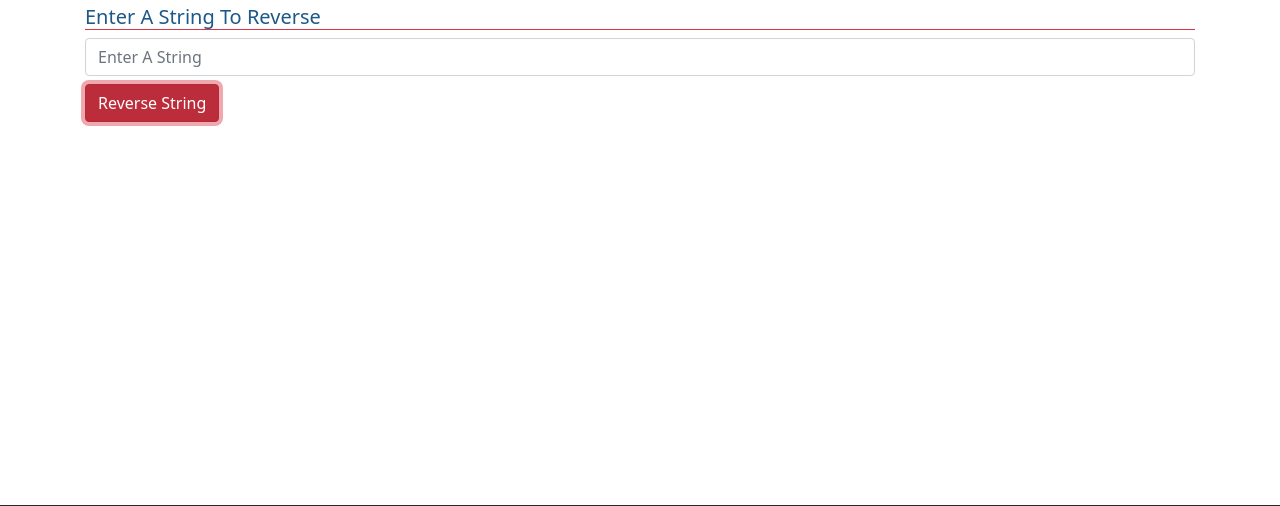
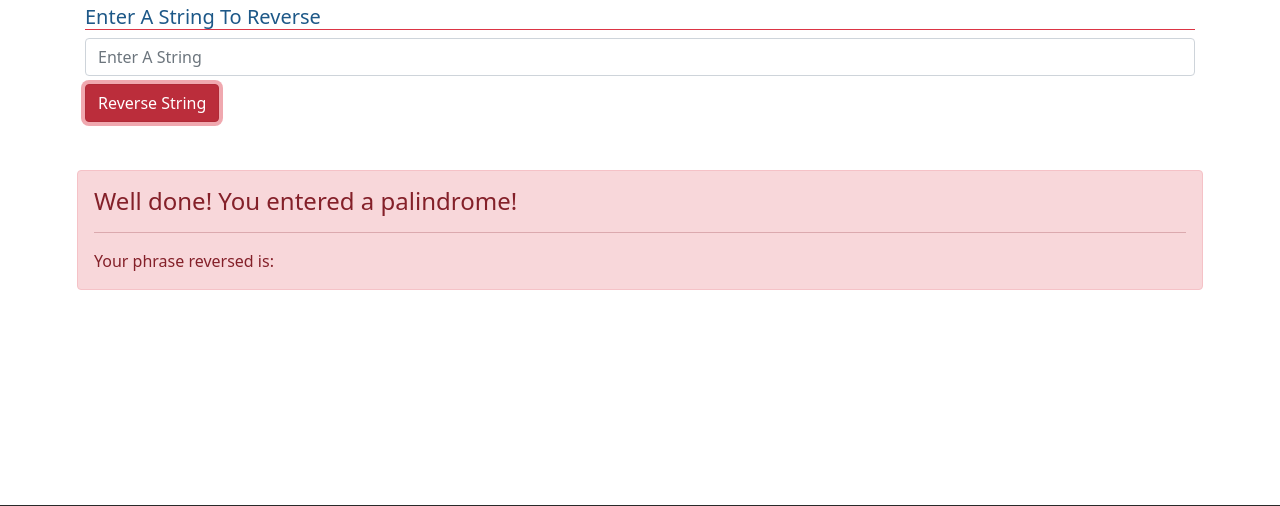
Before and after one commit to SLM-Dev/TacoCat, a plain HTML site: page app.html in a window 1280 px wide. Both pictures are taken after a click on the button "Reverse String". Shown: the part 215-721 px from the top of the page. Drawn offline with nearby package versions, Linux system fonts and the light colour scheme.

Commit message:
🚧 WIP TacoCat Project 🚧WIP Logo 🚧WIP Code Explantion Prism 🚧🚀WIP Host After Finish

```diff
--- a/app.html
+++ b/app.html
@@ -71,7 +71,7 @@
                     <button type="button" id="btnSubmit" class="btn btn-danger btn-block">Reverse String</button>
                 </div>
                 <div class="alert alert-danger mt-5 invisible fade show" id="alert" role="alert">
-                    <h4 class="alert-heading">Well Done!</h4>
+                    <h4 id="alertHeader" class="alert-heading">Well Done!</h4>
                     <hr>
                     <p class="mb-0" id="msg">
                     <!-- Insert a message here -->
--- a/js/site.js
+++ b/js/site.js
@@ -1 +1,57 @@
-// get o
+        // get our user input with a function
+        function getValue() {
+
+    //make sure the alert is invisible
+    document.getElementById("alert").classList.add("invisible");
+
+    // get user string for the page
+    let  userString = document.getElementById("userString").value;
+
+        // check for a palindrome
+        let returnObj = checkPalindrome(userString);
+
+        //display out message to the screen as a function
+       displayMessage(returnObj);
+
+       }
+       //check if string is a palindrome
+    function checkPalindrome(userString) {
+
+      // taco cat covert all character to lower case
+        userString = userString.toLowerCase();
+
+        //remove spaces and special characters
+         let regex = /[^a-z0-9]/gi;
+        userString = userString.replace(regex,"");
+
+        let revString = [];
+        let returnObj = {};
+
+
+        // reverse the string
+        for (let index = userString.length - 1; index >= 0; index--) {
+            revString += userString[index];
+        }
+         if(revString == userString) {
+            returnObj.isPalindrome = true;
+            returnObj.msg = "Well done! You entered a palindrome!";
+        }
+        else {
+            returnObj.isPalindrome = false;
+            returnObj.msg = "Sorry, you entered a non-palindrome!";
+        }
+        returnObj.reversed = revString;
+
+        return returnObj;
+
+         }
+
+
+        //display a message to the string
+        function displayMessage(returnObj) {
+
+            document.getElementById("alertHeader").innerHTML = returnObj.msg;
+            document.getElementById("msg").innerHTML = `Your phrase reversed is: ${returnObj.reversed}`;
+            document.getElementById("alert").classList.remove("invisible");
+
+        }
```
